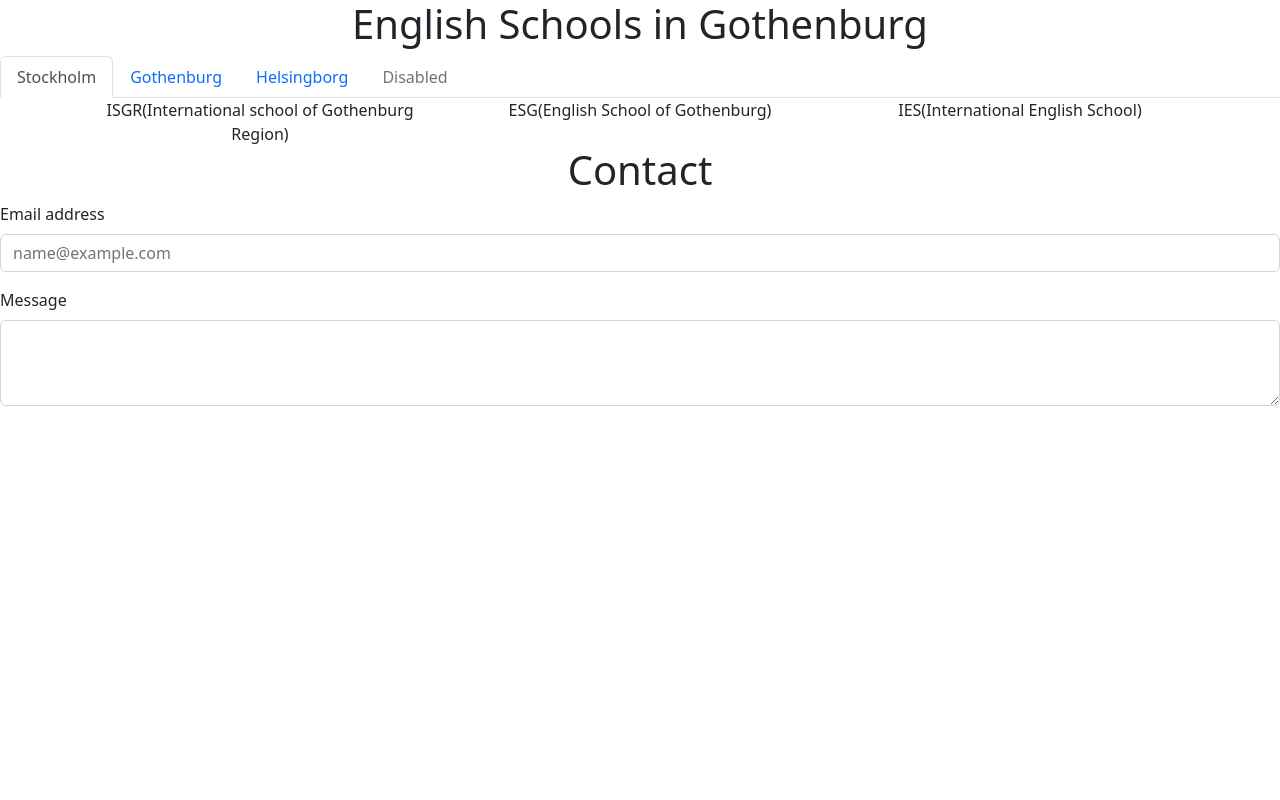
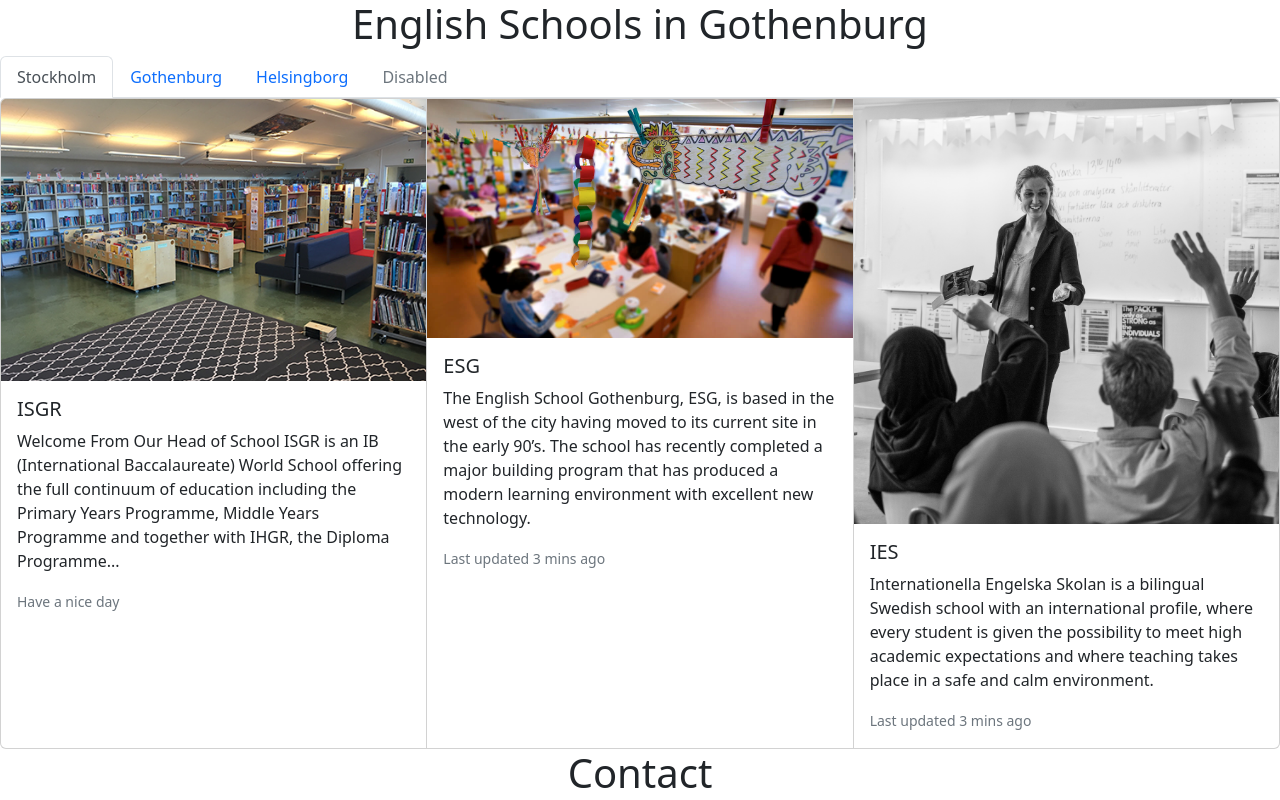
Before and after one commit to deepa5053/Bootstrap, a plain HTML site: page index.html in a window 1280 px wide. Shown: the top 800 px of the page. Drawn offline with nearby package versions, Linux system fonts and the light colour scheme.

Commit message:
images added

```diff
--- a/index.html
+++ b/index.html
@@ -32,19 +32,40 @@
         </nav>
     </header>
     <main>
-        <div class="container text-center">
-            <div class="row">
-              <div class="col">
-                ISGR(International school of Gothenburg Region)
+        <div class="card-group">
+            <div class="card">
+              <img src="images/isgr.jpeg" class="card-img-top" alt="...">
+              <div class="card-body">
+                <h5 class="card-title">ISGR</h5>
+                <p class="card-text">Welcome From Our Head of School
+                    ISGR is an IB (International Baccalaureate) World School offering the full continuum of education
+                    including the Primary Years Programme, Middle Years Programme and together with IHGR, the Diploma Programme...
+                </p>
+                <p class="card-text"><small class="text-muted">Have a nice day</small></p>
               </div>
-              <div class="col order-5">
-                IES(International English School)
+            </div>
+            <div class="card">
+              <img src="images/esg.jpeg" class="card-img-top" alt="...">
+              <div class="card-body">
+                <h5 class="card-title">ESG</h5>
+                <p class="card-text">The English School Gothenburg, ESG, is based in the west of the city having moved to its
+                    current site in the early 90’s. The school has recently completed a major building program that has produced
+                    a modern learning environment with excellent new technology.</p>
+                <p class="card-text"><small class="text-muted">Last updated 3 mins ago</small></p>
               </div>
-              <div class="col order-1">
-                ESG(English School of Gothenburg)
+            </div>
+            <div class="card">
+              <img src="images/ies.jpeg" class="card-img-top" alt="...">
+              <div class="card-body">
+                <h5 class="card-title">IES</h5>
+                <p class="card-text">Internationella Engelska Skolan is a bilingual Swedish school with an international profile,
+                    where every student is given the possibility to meet high academic expectations and where teaching takes place
+                    in a safe and calm environment.</p>
+                <p class="card-text"><small class="text-muted">Last updated 3 mins ago</small></p>
               </div>
             </div>
           </div>
+
           <h1>Contact</h1>
           <div class="mb-3">
             <label for="exampleFormControlInput1" class="form-label">Email address</label>
@@ -54,6 +75,10 @@
             <label for="exampleFormControlTextarea1" class="form-label">Message</label>
             <textarea class="form-control" id="exampleFormControlTextarea1" rows="3"></textarea>
           </div>
+          <div class="d-grid gap-2">
+            <button class="btn btn-primary" type="button">Summit</button>
+            <button class="btn btn-primary" type="button">Cancel</button>
+          </div>
     </main>
 </body>
 </html>
```
Also changed, not shown: images/esg.jpeg (added), images/ies.jpeg (added), images/isgr.jpeg (added), 1 other file.
